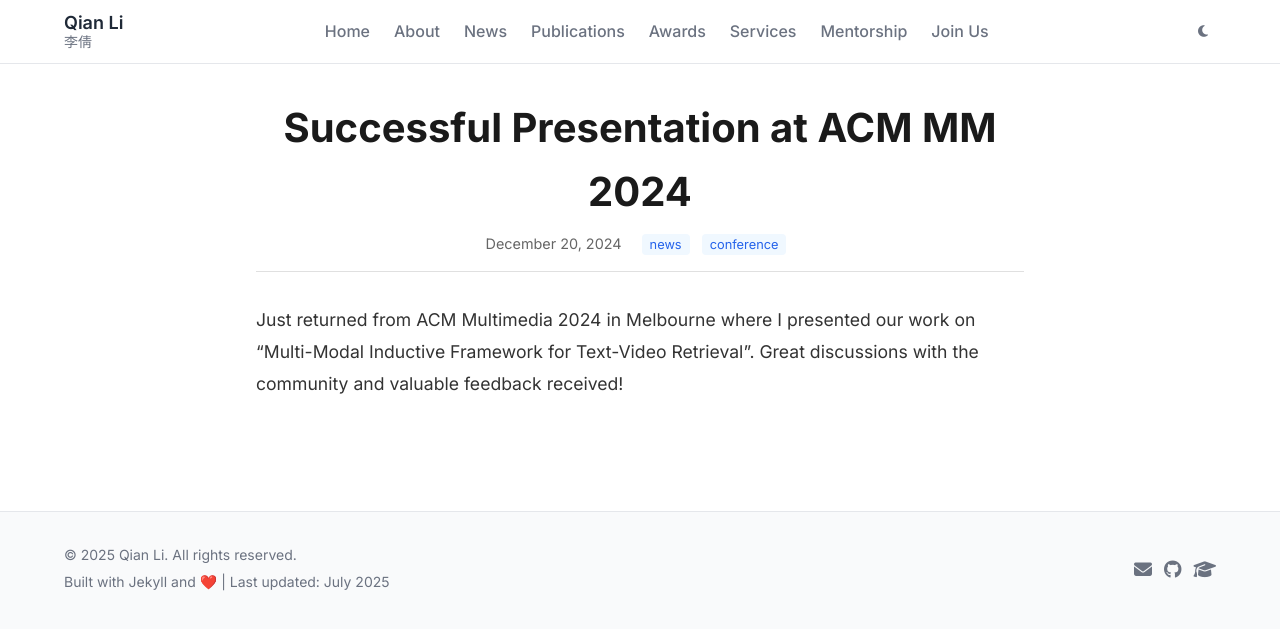
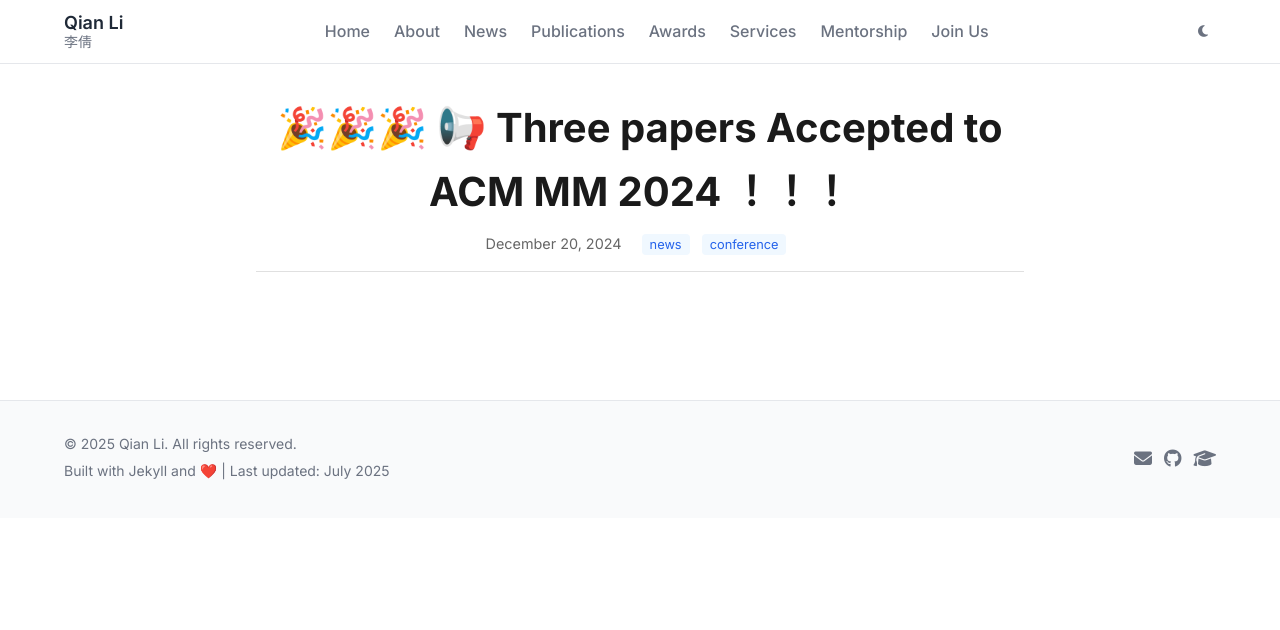
Before and after one commit to xiaoqian19940510/xiaoqian19940510.github.io, a Jekyll site: the page built from _posts/2024-12-20-acm-mm-presentation.md, in a window 1280 px wide. Shown: the top 630 px of the page. Built offline with Jekyll 4.4.1, drawn with Linux system fonts in a browser that asks for light colours.

Commit message:
Update 2024-12-20-acm-mm-presentation.md

```diff
--- a/_posts/2024-12-20-acm-mm-presentation.md
+++ b/_posts/2024-12-20-acm-mm-presentation.md
@@ -1,9 +1,7 @@
 ---
 layout: post
-title: "Successful Presentation at ACM MM 2024"
+title: "🎉🎉🎉 📢 Three papers Accepted to ACM MM 2024 ！！！"
 date: 2024-12-20
 categories: [news, conference]
 featured: false
 ---
-
-Just returned from ACM Multimedia 2024 in Melbourne where I presented our work on "Multi-Modal Inductive Framework for Text-Video Retrieval". Great discussions with the community and valuable feedback received!
```
